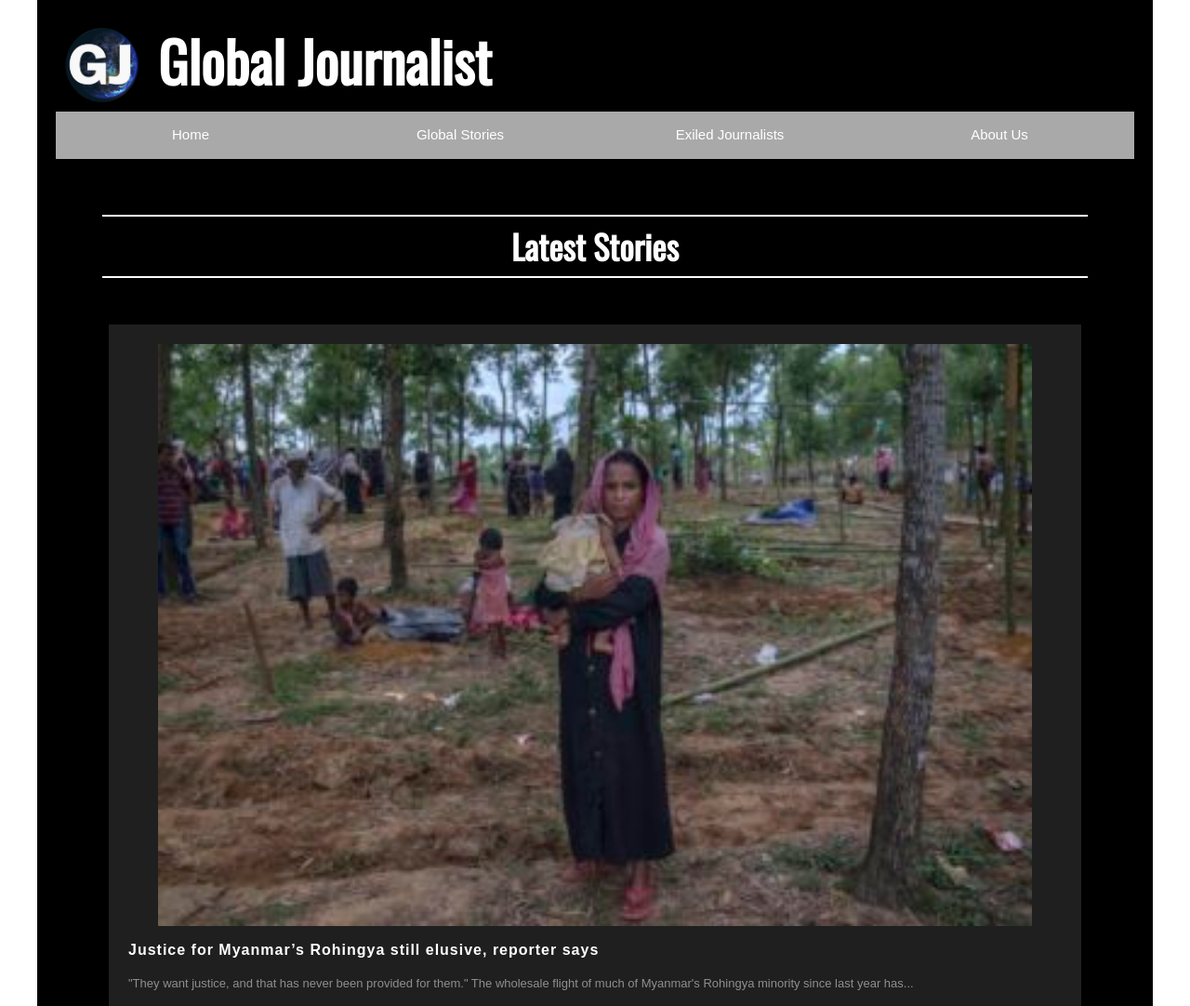
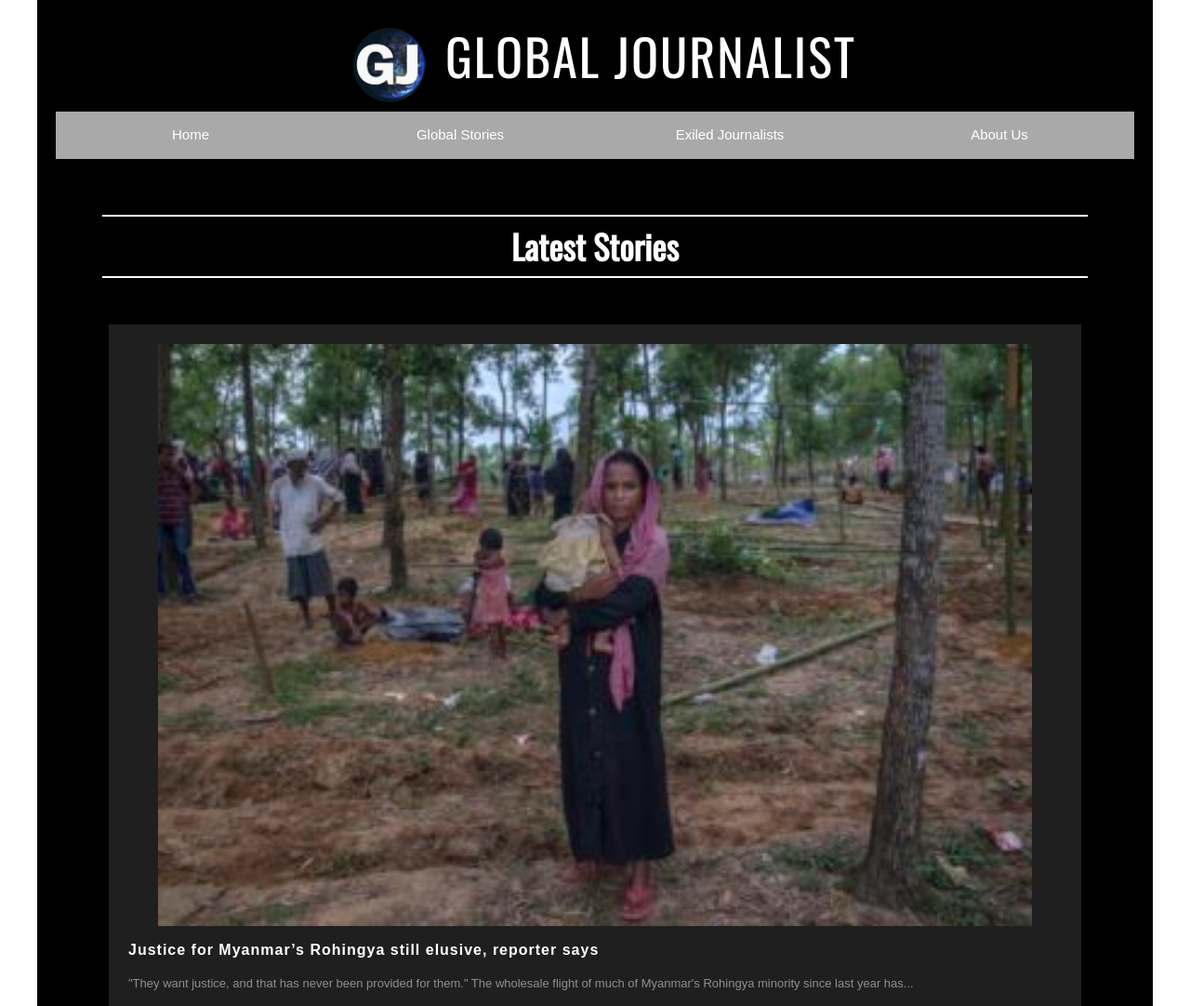
Before and after one commit to J4502-FS18/Elizabeth-Global-Journalist, a plain HTML site: page index.html in a window 1280 px wide. Shown: the top 1082 px of the page at 93% size. Drawn offline with nearby package versions, Linux system fonts and the light colour scheme.

Commit message:
headline

```diff
--- a/gjstyle.css
+++ b/gjstyle.css
@@ -501,8 +501,8 @@ nav ul {
 		width: 2em;
     padding:10px;
     position: relative;
-    left:-140px;
-    top:-55px;
+    top:-60px;
+    left:-190px;
 
 }
 
@@ -510,6 +510,8 @@ nav ul {
   order:2;
 position:relative;
 right:-10px;
+  letter-spacing: 2px;
+  font-weight: 300;
   padding: 0;
     margin:0;
 }
@@ -530,6 +532,10 @@ right:-10px;
 #headbar{
   display: flex;
   flex-flow: row;
+  justify-content: center;
+  width:90%;
+  margin: 0 auto;
+
 }
 
 
@@ -539,8 +545,10 @@ right:-10px;
 }
 
 h1{
-  font-size: 4em;
+  font-size: 3.6em;
   margin:0 auto;
+  letter-spacing: 6px;
+    font-weight: 180;
 }
 
 
--- a/index.html
+++ b/index.html
@@ -26,7 +26,7 @@
      <div id="headbar">
 
        <img src="logo.jpg" alt="logo" width="20%"></img>
-            <h1> Global Journalist</h1>
+            <h1> GLOBAL JOURNALIST</h1>
           </div>
 
 
```
